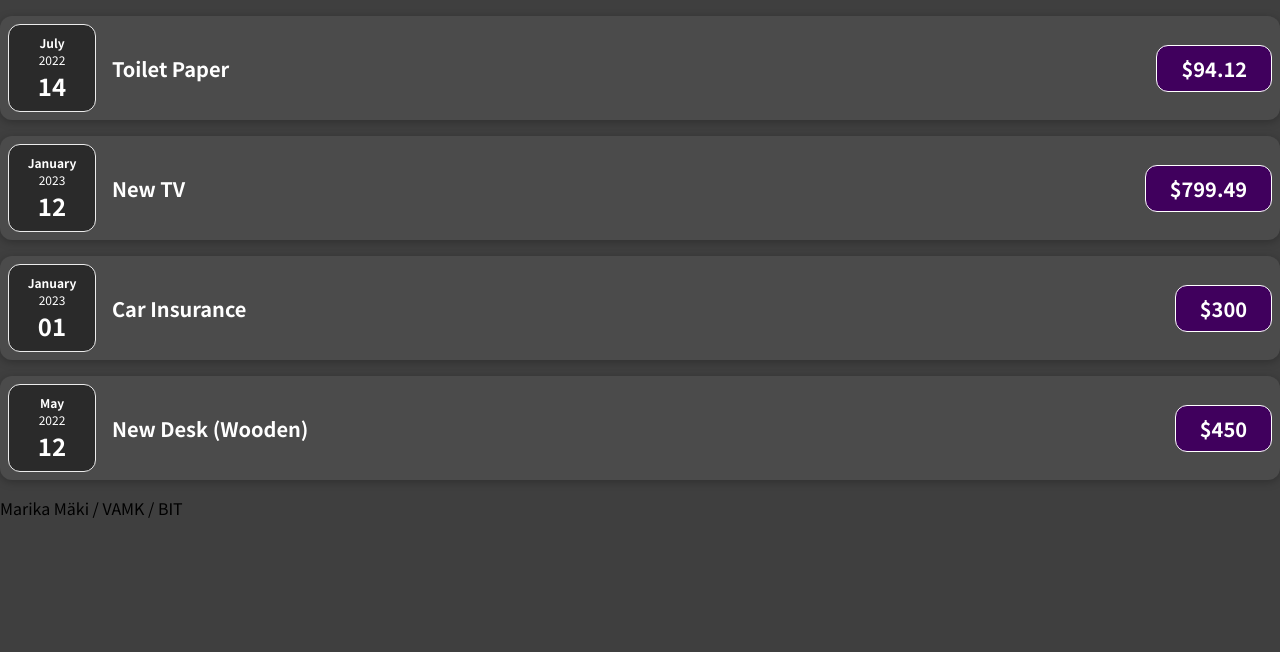
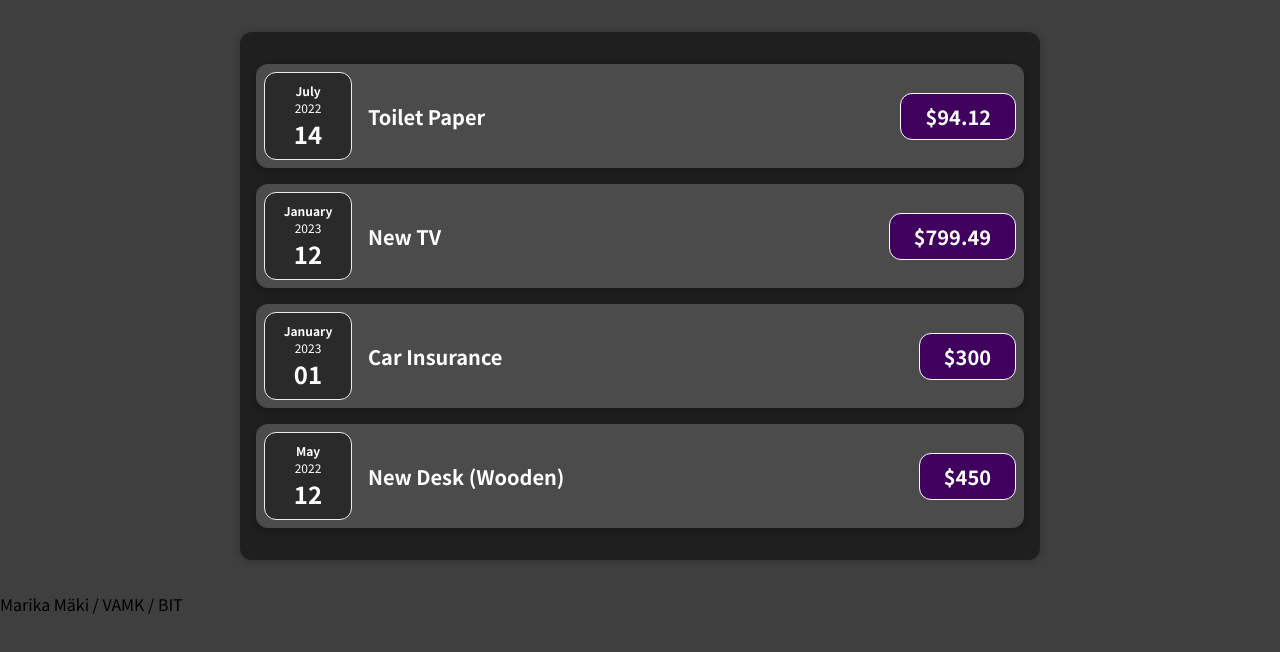
Before and after one commit to Crimca/react-first-project, a React (Create React App) app: page / in a window 1280 px wide. Shown: the top 652 px of the page. Built offline with nearby package versions, Linux system fonts and the light colour scheme.

Commit message:
Tehtava 5

```diff
--- a/src/App.js
+++ b/src/App.js
@@ -1,3 +1,4 @@
+import Expenses from './components/Expenses';
 import ExpenseItem from './components/ExpenseItem';
 
 function App() {
@@ -27,28 +28,10 @@
 
   return (
     <div>
-      <ExpenseItem
-            title={expenses[0].title}
-            amount={expenses[0].amount}
-            date={expenses[0].date}
-      />
-      <ExpenseItem
-            title={expenses[1].title}
-            amount={expenses[1].amount}
-            date={expenses[1].date}
-      />
-      <ExpenseItem
-            title={expenses[2].title}
-            amount={expenses[2].amount}
-            date={expenses[2].date}
-      />
-      <ExpenseItem
-            title={expenses[3].title}
-            amount={expenses[3].amount}
-            date={expenses[3].date}
-      />
+      <Expenses items={expenses}/>
       <p>Marika Mäki / VAMK / BIT</p>
       </div>
+
   );
 }
 
--- /dev/null
+++ b/src/components/Expenses.css
@@ -0,0 +1,9 @@
+.expenses {
+  padding: 1rem;
+  background-color: rgb(31, 31, 31);
+  margin: 2rem auto;
+  width: 50rem;
+  max-width: 95%;
+  border-radius: 12px;
+  box-shadow: 0 1px 8px rgba(0, 0, 0, 0.25);
+}
--- /dev/null
+++ b/src/components/Expenses.js
@@ -0,0 +1,31 @@
+import ExpenseItem from './ExpenseItem';
+import './Expenses.css';
+
+function Expenses(props) {
+    return (
+        <div className="expenses">
+      <ExpenseItem
+            title={props.items[0].title}
+            amount={props.items[0].amount}
+            date={props.items[0].date}
+      />
+      <ExpenseItem
+            title={props.items[1].title}
+            amount={props.items[1].amount}
+            date={props.items[1].date}
+      />
+      <ExpenseItem
+            title={props.items[2].title}
+            amount={props.items[2].amount}
+            date={props.items[2].date}
+      />
+      <ExpenseItem
+            title={props.items[3].title}
+            amount={props.items[3].amount}
+            date={props.items[3].date}
+      />
+ </div>
+    );
+}
+
+export default Expenses;
```
